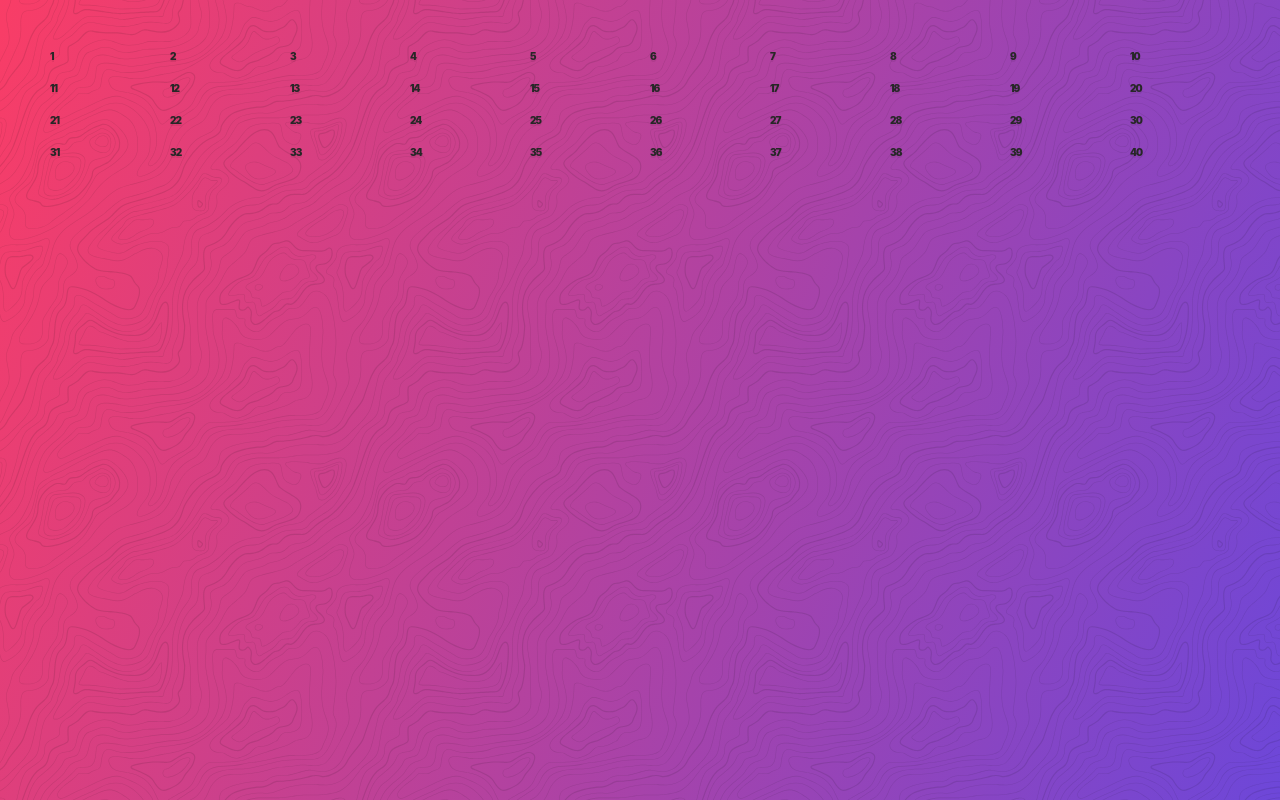
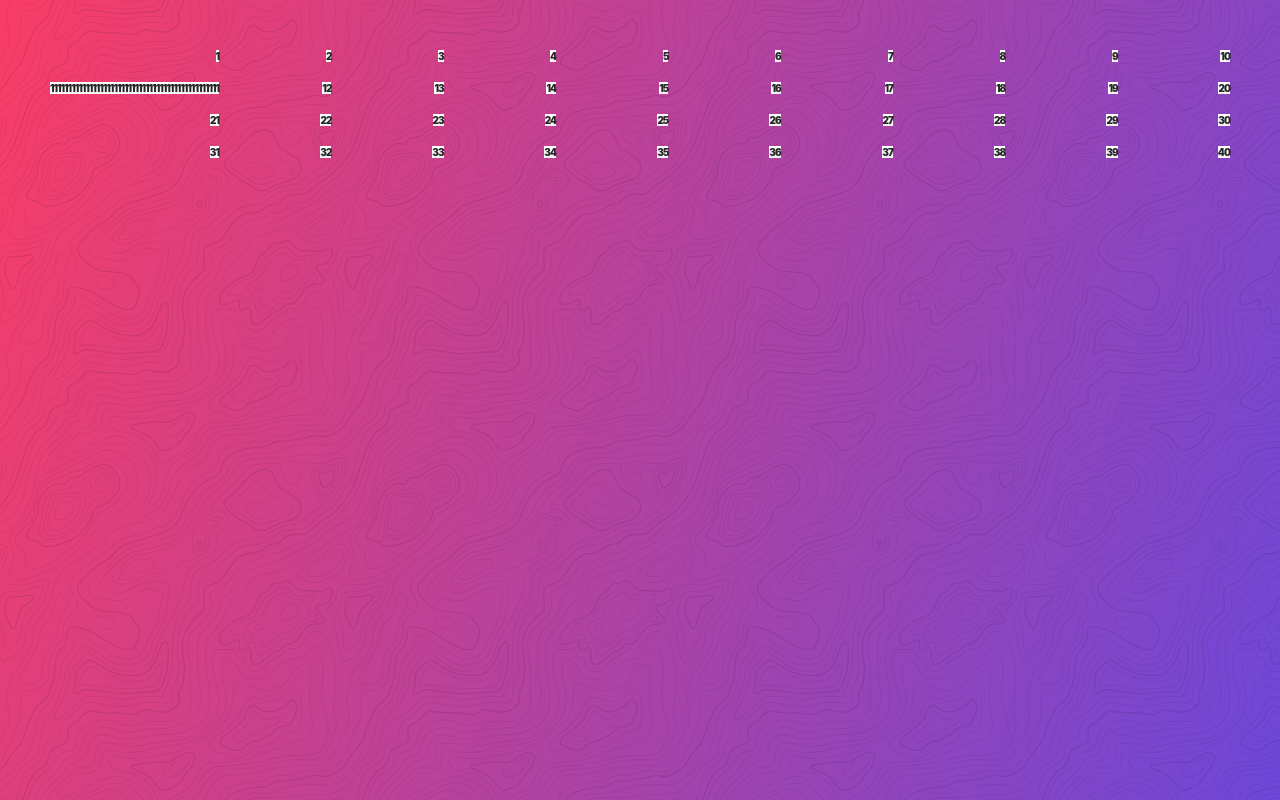
Before and after one commit to martin-fabbri/tailwind-playground, a website: page css-grid-a-to-z/17 - CSS Grid Alignment + Centering/alignment-and-centering-START.html in a window 1280 px wide. Drawn offline with Linux system fonts and the light colour scheme.

Commit message:
css grid a to z - grid align p1

```diff
--- a/css-grid-a-to-z/17 - CSS Grid Alignment + Centering/alignment-and-centering-START.html
+++ b/css-grid-a-to-z/17 - CSS Grid Alignment + Centering/alignment-and-centering-START.html
@@ -20,7 +20,7 @@
     <div class="itm itm8">8</div>
     <div class="itm itm9">9</div>
     <div class="itm itm10">10</div>
-    <div class="itm itm11">11</div>
+    <div class="itm itm11">111111111111111111111111111111111111111111111111</div>
     <div class="itm itm12">12</div>
     <div class="itm itm13">13</div>
     <div class="itm itm14">14</div>
@@ -71,7 +71,15 @@
       display: grid;
       grid-gap: 20px;
       grid-template-columns: repeat(10, 1fr);
+      /*justify-items: stretch;*/
+      justify-items: end;
+
     }
+
+    .itm {
+      background: white;
+    }
+
   </style>
 </body>
 
```
